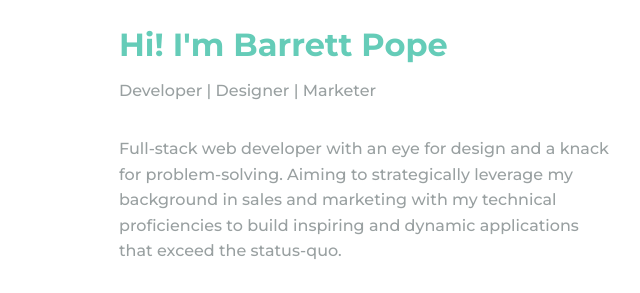
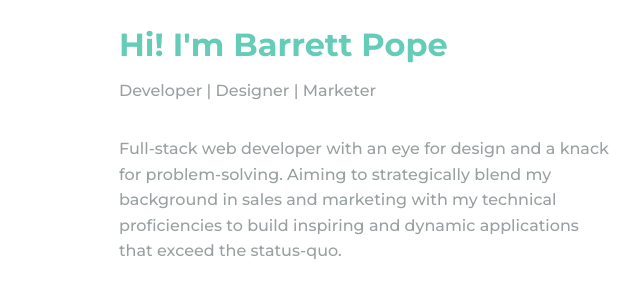
Before and after one commit to Barrettpope/Portfolio, a plain HTML site: page index.html in a window 1280 px wide. Shown: the part 1040-1333 px from the top of the page, 537-1177 px from the left. Drawn offline with nearby package versions, Linux system fonts and the light colour scheme.

Commit message:
Minor edit made to about section

```diff
--- a/index.html
+++ b/index.html
@@ -96,7 +96,7 @@
             >
             <p class="about-text">
               Full-stack web developer with an eye for design and a knack for
-              problem-solving. Aiming to strategically leverage my background in
+              problem-solving. Aiming to strategically blend my background in
               sales and marketing with my technical proficiencies to build
               inspiring and dynamic applications that exceed the status-quo.
             </p>
```
